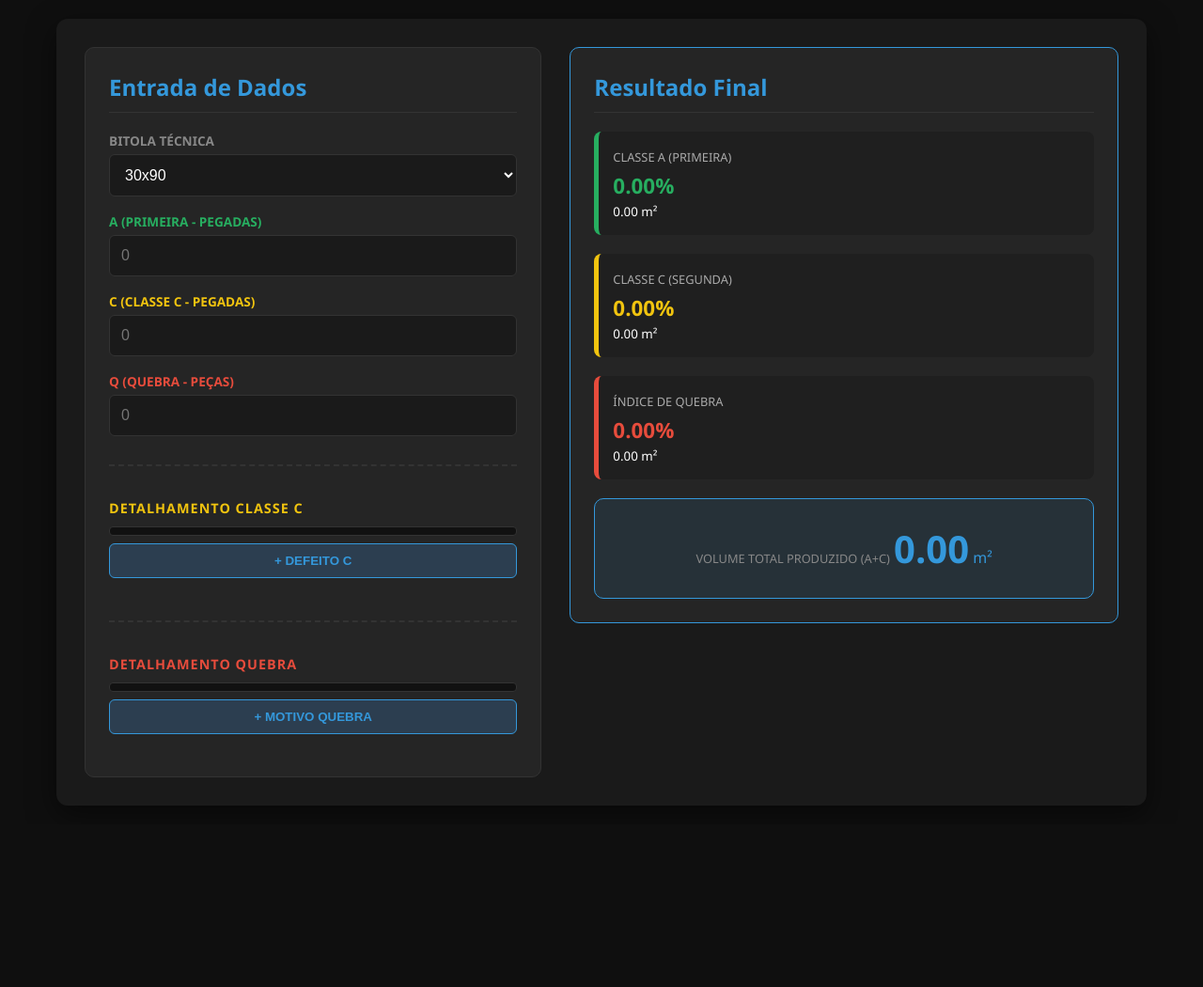
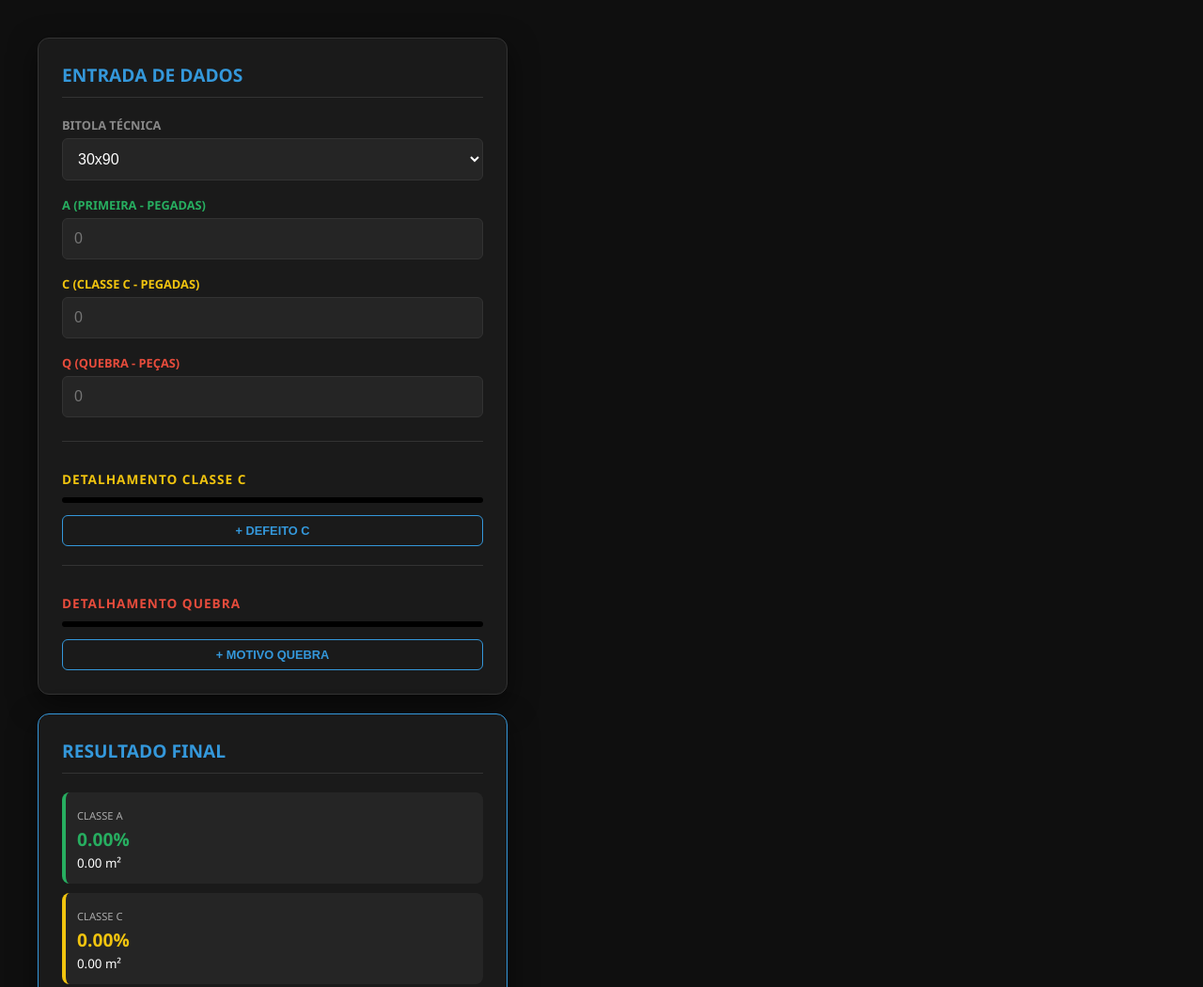
Before and after one commit to cortesoficial/sergioqualidade, a plain HTML site: page index.html in a window 1280 px wide. Shown: the top 1050 px of the page at 94% size. Before the commit the page ends 877 px from the top, so only its background shows below. Drawn offline with Linux system fonts and the light colour scheme.

Commit message:
Refactor index.html for improved layout and styles
Updated styles and layout for better user experience, including adjustments to padding, margins, and colors. Modified HTML structure for improved readability and functionality.

```diff
--- a/index.html
+++ b/index.html
@@ -6,48 +6,48 @@
     <title>Painel de Qualidade Industrial</title>
     <script src="config.js"></script>
     <style>
-        body { background-color: #0f0f0f; font-family: 'Segoe UI', sans-serif; color: white; margin: 0; display: flex; justify-content: center; align-items: center; min-height: 100vh; padding: 20px; }
-        .container { background: #1a1a1a; padding: 30px; border-radius: 12px; box-shadow: 0 10px 30px rgba(0,0,0,0.5); width: 95%; max-width: 1100px; }
+        body { background-color: #0f0f0f; font-family: 'Segoe UI', sans-serif; color: white; margin: 0; display: flex; justify-content: flex-start; min-height: 100vh; padding: 40px; }
 
-        h2 { color: #3498db; margin-top: 0; margin-bottom: 20px; border-bottom: 1px solid #333; padding-bottom: 10px; }
-        h3 { color: #ccc; font-size: 0.9rem; margin: 15px 0 10px 0; text-transform: uppercase; letter-spacing: 1px; }
+        /* Layout de Coluna Única à Esquerda */
+        .main-column { width: 100%; max-width: 500px; display: flex; flex-direction: column; gap: 20px; }
 
-        .grid-painel { display: grid; grid-template-columns: 1fr 1.2fr; gap: 30px; align-items: start; }
-        .card { background: #252525; padding: 25px; border-radius: 10px; border: 1px solid #333; }
+        .card { background: #1a1a1a; padding: 25px; border-radius: 12px; border: 1px solid #333; box-shadow: 0 10px 30px rgba(0,0,0,0.5); }
 
-        label { display: block; margin-top: 12px; font-size: 0.85rem; color: #888; font-weight: bold; }
-        input, select { width: 100%; padding: 12px; margin: 5px 0; border-radius: 6px; border: 1px solid #333; background: #1a1a1a; color: white; box-sizing: border-box; outline: none; font-size: 1rem; }
+        h2 { color: #3498db; margin-top: 0; margin-bottom: 20px; font-size: 1.2rem; border-bottom: 1px solid #333; padding-bottom: 10px; text-transform: uppercase; }
+        h3 { color: #ccc; font-size: 0.85rem; margin: 15px 0 10px 0; text-transform: uppercase; letter-spacing: 1px; }
+
+        label { display: block; margin-top: 12px; font-size: 0.8rem; color: #888; font-weight: bold; }
+        input, select { width: 100%; padding: 12px; margin: 5px 0; border-radius: 6px; border: 1px solid #333; background: #252525; color: white; box-sizing: border-box; outline: none; font-size: 1rem; }
         input:focus { border-color: #3498db; }
 
-        /* Blocos de Detalhamento */
-        .secao-detalhe { margin-top: 25px; padding-top: 20px; border-top: 2px dashed #333; }
-        .linha-defeito { display: grid; grid-template-columns: 2fr 0.8fr 1fr 40px; gap: 10px; align-items: center; margin-bottom: 10px; background: #1a1a1a; padding: 8px; border-radius: 6px; border: 1px solid #333; }
+        /* Detalhamentos */
+        .secao-detalhe { margin-top: 20px; padding-top: 15px; border-top: 1px solid #333; }
+        .linha-defeito { display: grid; grid-template-columns: 2fr 0.8fr 1fr 40px; gap: 8px; align-items: center; margin-bottom: 8px; background: #111; padding: 6px; border-radius: 6px; }
 
-        .btn-add { background: #2c3e50; color: #3498db; border: 1px solid #3498db; padding: 10px; border-radius: 6px; cursor: pointer; width: 100%; font-weight: bold; transition: 0.3s; margin-bottom: 20px; }
+        .btn-add { background: transparent; color: #3498db; border: 1px solid #3498db; padding: 8px; border-radius: 6px; cursor: pointer; width: 100%; font-weight: bold; transition: 0.3s; margin-top: 5px; font-size: 0.8rem; }
         .btn-add:hover { background: #3498db; color: white; }
-        .btn-del { background: #e74c3c; border: none; color: white; border-radius: 4px; cursor: pointer; padding: 8px; font-weight: bold; }
+        .btn-del { background: #e74c3c; border: none; color: white; border-radius: 4px; cursor: pointer; padding: 5px; height: 30px; }
 
-        /* Barras e Alertas */
-        .barra-fundo { background: #111; height: 8px; border-radius: 4px; margin: 8px 0; overflow: hidden; border: 1px solid #333; }
+        /* Monitoramento */
+        .barra-fundo { background: #000; height: 6px; border-radius: 3px; margin: 8px 0; overflow: hidden; }
         .barra-progresso { height: 100%; width: 0%; transition: 0.4s; }
-        .msg-erro { color: #ff4757; font-size: 0.75rem; font-weight: bold; display: none; margin-bottom: 10px; }
+        .msg-erro { color: #ff4757; font-size: 0.7rem; font-weight: bold; display: none; margin-bottom: 10px; }
 
-        /* Resultados */
-        .res-item { margin-bottom: 20px; padding: 15px; border-radius: 8px; background: #1f1f1f; border-left: 5px solid #444; }
-        .res-item span { font-size: 0.8rem; color: #aaa; text-transform: uppercase; }
-        .res-item b { font-size: 1.4rem; display: block; margin-top: 5px; }
+        /* Cards de Resultado */
+        .res-grid { display: grid; gap: 10px; }
+        .res-item { padding: 12px; border-radius: 8px; background: #252525; border-left: 4px solid #444; }
+        .res-item span { font-size: 0.7rem; color: #aaa; text-transform: uppercase; }
+        .res-item b { font-size: 1.2rem; display: block; margin-top: 2px; }
 
-        .total-box { background: #3498db1a; border: 1px solid #3498db; padding: 25px; border-radius: 10px; text-align: center; }
-
-        @media (max-width: 900px) { .grid-painel { grid-template-columns: 1fr; } }
+        .total-box { background: #3498db1a; border: 1px solid #3498db; padding: 15px; border-radius: 8px; text-align: center; margin-top: 10px; }
+        .total-box b { font-size: 2rem; color: #3498db; }
     </style>
 </head>
 <body onload="init()">
 
-    <div class="container">
-        <div class="grid-painel">
+    <div class="main-column">
 
-            <!-- COLUNA ESQUERDA: ENTRADAS LINEARES -->
+        <!-- CARD 1: ENTRADA DE DADOS -->
         <div class="card">
             <h2>Entrada de Dados</h2>
 
@@ -67,7 +67,7 @@
             <div class="secao-detalhe">
                 <h3 style="color: #f1c40f;">Detalhamento Classe C</h3>
                 <div class="barra-fundo"><div id="bar-C" class="barra-progresso" style="background: #f1c40f;"></div></div>
-                    <div id="erro-C" class="msg-erro">⚠️ LIMITE DE CLASSE C EXCEDIDO NO DETALHAMENTO</div>
+                <div id="erro-C" class="msg-erro">⚠️ LIMITE DE C EXCEDIDO</div>
                 <div id="lista-C"></div>
                 <button class="btn-add" onclick="addLinha('lista-C')">+ DEFEITO C</button>
             </div>
@@ -76,24 +76,25 @@
             <div class="secao-detalhe">
                 <h3 style="color: #e74c3c;">Detalhamento Quebra</h3>
                 <div class="barra-fundo"><div id="bar-Q" class="barra-progresso" style="background: #e74c3c;"></div></div>
-                    <div id="erro-Q" class="msg-erro">⚠️ QUANTIDADE DE PEÇAS EXCEDEU A QUEBRA TOTAL</div>
+                <div id="erro-Q" class="msg-erro">⚠️ LIMITE DE QUEBRA EXCEDIDO</div>
                 <div id="lista-Q"></div>
                 <button class="btn-add" onclick="addLinha('lista-Q')">+ MOTIVO QUEBRA</button>
             </div>
         </div>
 
-            <!-- COLUNA DIREITA: RESULTADOS -->
-            <div class="card" style="border-color: #3498db; position: sticky; top: 20px;">
+        <!-- CARD 2: RESULTADO FINAL (ABAIXO DA ENTRADA) -->
+        <div class="card" style="border-color: #3498db;">
             <h2>Resultado Final</h2>
 
+            <div class="res-grid">
                 <div class="res-item" style="border-left-color: #27ae60;">
-                    <span>Classe A (Primeira)</span>
+                    <span>Classe A</span>
                     <b id="res-per-A" style="color: #27ae60;">0.00%</b>
                     <small id="res-m2-A">0.00 m²</small>
                 </div>
 
                 <div class="res-item" style="border-left-color: #f1c40f;">
-                    <span>Classe C (Segunda)</span>
+                    <span>Classe C</span>
                     <b id="res-per-C" style="color: #f1c40f;">0.00%</b>
                     <small id="res-m2-C">0.00 m²</small>
                 </div>
@@ -103,21 +104,22 @@
                     <b id="res-per-Q" style="color: #e74c3c;">0.00%</b>
                     <small id="res-m2-Q">0.00 m²</small>
                 </div>
+            </div>
 
             <div class="total-box">
-                    <span style="color: #888; font-size: 0.8rem;">VOLUME TOTAL PRODUZIDO (A+C)</span>
-                    <b id="res-total" style="font-size: 2.5rem; color: #3498db; margin-top: 10px;">0.00</b>
-                    <span style="color: #3498db;">m²</span>
+                <span style="color: #888; font-size: 0.7rem;">PRODUÇÃO TOTAL (A+C)</span><br>
+                <b id="res-total">0.00</b> <small style="color: #3498db;">m²</small>
             </div>
         </div>
 
-        </div>
     </div>
 
     <script>
         function init() {
             const sel = document.getElementById('bitola');
-            sel.innerHTML = Object.keys(BANCO_BITOLAS).map(k => `<option value="${k}">${BANCO_BITOLAS[k].nome}</option>`).join('');
+            // Mock de dados caso config.js não carregue para teste
+            const bitolas = typeof BANCO_BITOLAS !== 'undefined' ? BANCO_BITOLAS : {"padrao": {nome: "Padrão", fatorPegada: 0.5, m2Peca: 1}};
+            sel.innerHTML = Object.keys(bitolas).map(k => `<option value="${k}">${bitolas[k].nome}</option>`).join('');
             calcular();
         }
 
@@ -125,18 +127,20 @@
             const container = document.getElementById(id);
             const div = document.createElement('div');
             div.className = 'linha-defeito';
-            let options = DEFEITOS_LISTA.map(d => `<option value="${d}">${d}</option>`).join('');
+            const defeitos = typeof DEFEITOS_LISTA !== 'undefined' ? DEFEITOS_LISTA : ["Defeito 1", "Defeito 2"];
+            let options = defeitos.map(d => `<option value="${d}">${d}</option>`).join('');
             div.innerHTML = `
                 <select onchange="calcular()">${options}</select>
-                <input type="number" class="val" placeholder="Pçs" oninput="calcular()">
-                <span class="perc" style="font-size:0.8rem; color:#f1c40f; font-weight:bold;">0%</span>
+                <input type="number" class="val" placeholder="Pçs" oninput="calcular()" style="padding: 5px;">
+                <span class="perc" style="font-size:0.7rem; color:#f1c40f; font-weight:bold;">0%</span>
                 <button class="btn-del" onclick="this.parentElement.remove();calcular()">✖</button>
             `;
             container.appendChild(div);
         }
 
         function calcular() {
-            const b = BANCO_BITOLAS[document.getElementById('bitola').value];
+            const b = (typeof BANCO_BITOLAS !== 'undefined' ? BANCO_BITOLAS : {"padrao": {fatorPegada: 0.5, m2Peca: 1}})[document.getElementById('bitola').value];
+
             const a = (parseFloat(document.getElementById('in-A').value) || 0) * b.fatorPegada;
             const c = (parseFloat(document.getElementById('in-C').value) || 0) * b.fatorPegada;
             const qPcs = parseFloat(document.getElementById('in-Q').value) || 0;
@@ -145,7 +149,7 @@
             const prod = a + c;
             const total = prod + qM2;
 
-            // Resultados lado direito
+            // Resultados
             document.getElementById('res-per-A').innerText = (prod > 0 ? (a/prod)*100 : 0).toFixed(2) + "%";
             document.getElementById('res-m2-A').innerText = a.toFixed(2) + " m²";
             document.getElementById('res-per-C').innerText = (prod > 0 ? (c/prod)*100 : 0).toFixed(2) + "%";
@@ -164,8 +168,8 @@
             });
             let rC = c > 0 ? (sumC / c) : 0;
             document.getElementById('bar-C').style.width = Math.min(rC*100, 100) + "%";
-            document.getElementById('bar-C').style.background = rC > 1.01 ? "#ff4757" : "#f1c40f";
-            document.getElementById('erro-C').style.display = rC > 1.01 ? "block" : "none";
+            document.getElementById('bar-C').style.background = rC > 1.001 ? "#ff4757" : "#f1c40f";
+            document.getElementById('erro-C').style.display = rC > 1.001 ? "block" : "none";
 
             // Detalhamento Q
             let sumQ = 0;
@@ -176,8 +180,8 @@
             });
             let rQ = qPcs > 0 ? (sumQ / qPcs) : 0;
             document.getElementById('bar-Q').style.width = Math.min(rQ*100, 100) + "%";
-            document.getElementById('bar-Q').style.background = rQ > 1.01 ? "#ff4757" : "#e74c3c";
-            document.getElementById('erro-Q').style.display = rQ > 1.01 ? "block" : "none";
+            document.getElementById('bar-Q').style.background = rQ > 1.001 ? "#ff4757" : "#e74c3c";
+            document.getElementById('erro-Q').style.display = rQ > 1.001 ? "block" : "none";
         }
     </script>
 </body>
```
Lines whose indentation alone changed are shown as unchanged.
